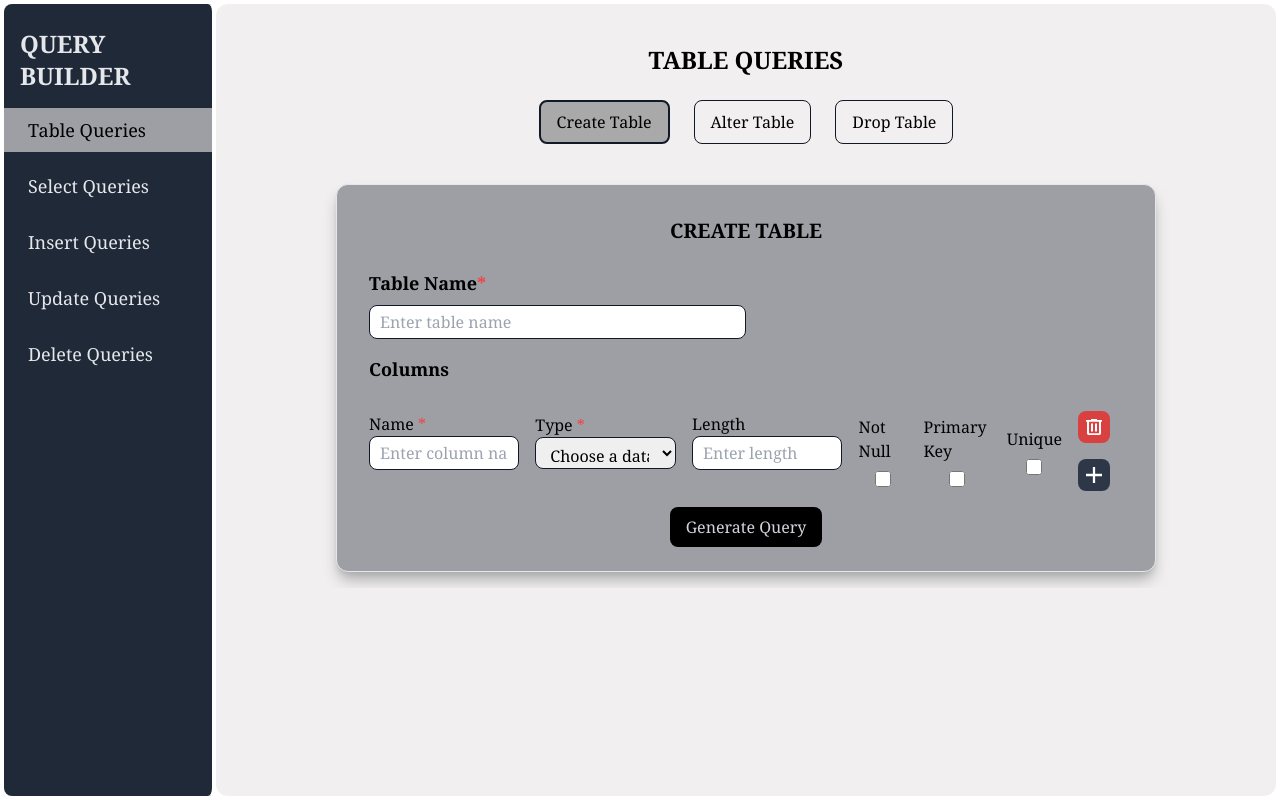
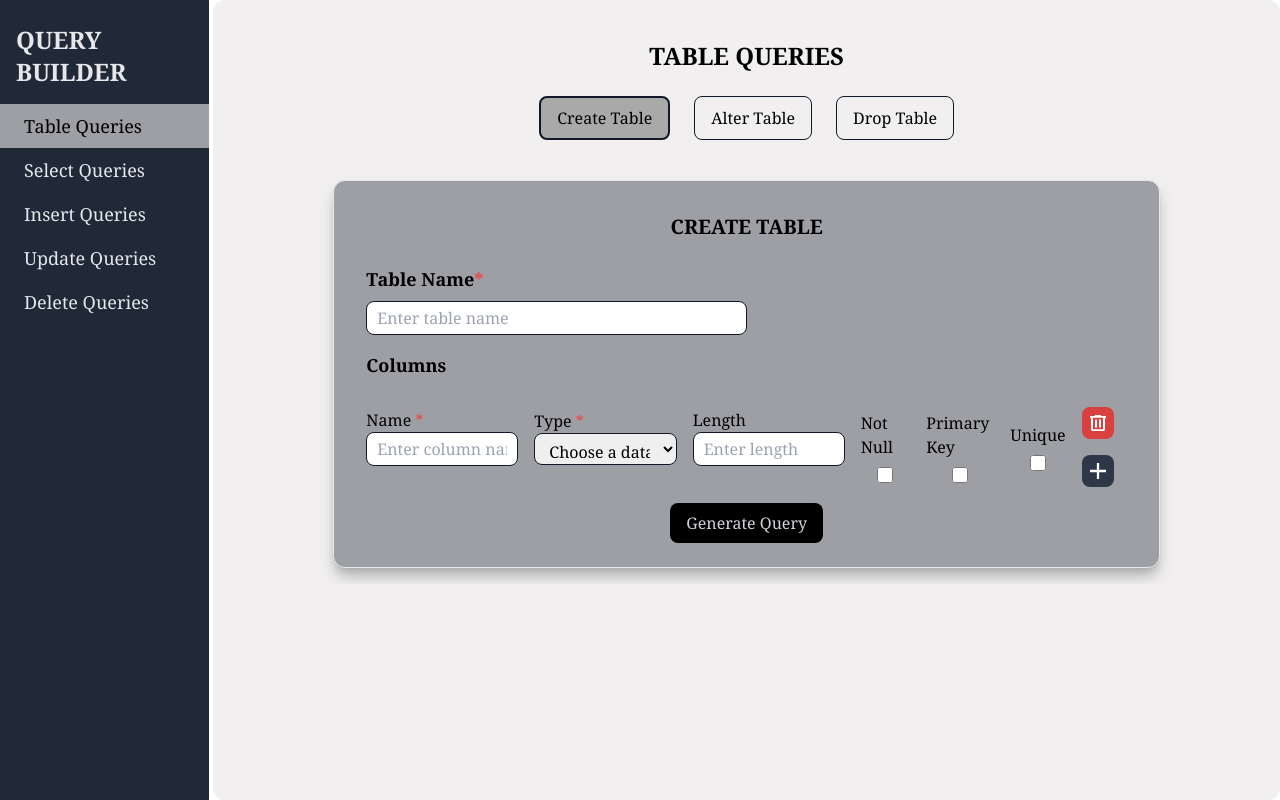
Before and after one commit to Ashini-Brejith/Custom-Query-Builder, an Angular app in the folder query_builder_frontend/: page /query-builder in a window 1280 px wide. Built offline with nearby package versions, Linux system fonts and the light colour scheme.

Commit message:
Updated style of the sidebar

```diff
--- a/query_builder_frontend/src/app/components/create-queries/create-queries.component.html
+++ b/query_builder_frontend/src/app/components/create-queries/create-queries.component.html
@@ -20,7 +20,7 @@
           >Columns</label
         >
 
-        <!-- Dynamic Columns -->
+        <!--columns-->
         <div
           *ngFor="let column of columns; let i = index"
           class="columns-container mx-auto flex flex-nowrap gap-4 justify-between items-center mb-4"
--- a/query_builder_frontend/src/app/components/query-builder/query-builder.component.html
+++ b/query_builder_frontend/src/app/components/query-builder/query-builder.component.html
@@ -1,10 +1,10 @@
-<div class="text-black font-serif flex w-screen h-screen p-1">
+<div class="text-black font-serif flex w-screen h-screen">
   <!-- Sidebar -->
   <div
-    class="sidebar w-1/6 bg-gray-800 border-white text-gray-200 border-r-4 py-6 rounded-lg"
+    class="sidebar w-1/6 bg-gray-800 border-white text-gray-200 border-r-4 py-6"
   >
     <h1 class="text-2xl px-4 font-bold mb-4">QUERY BUILDER</h1>
-    <ul class="space-y-3">
+    <ul class="">
       <li>
         <button
           (click)="selectPage('table')"
```
